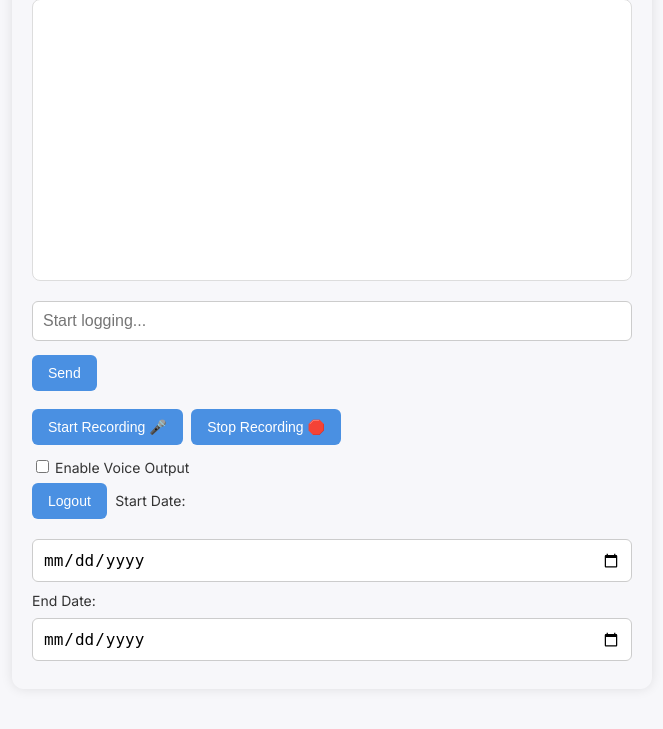
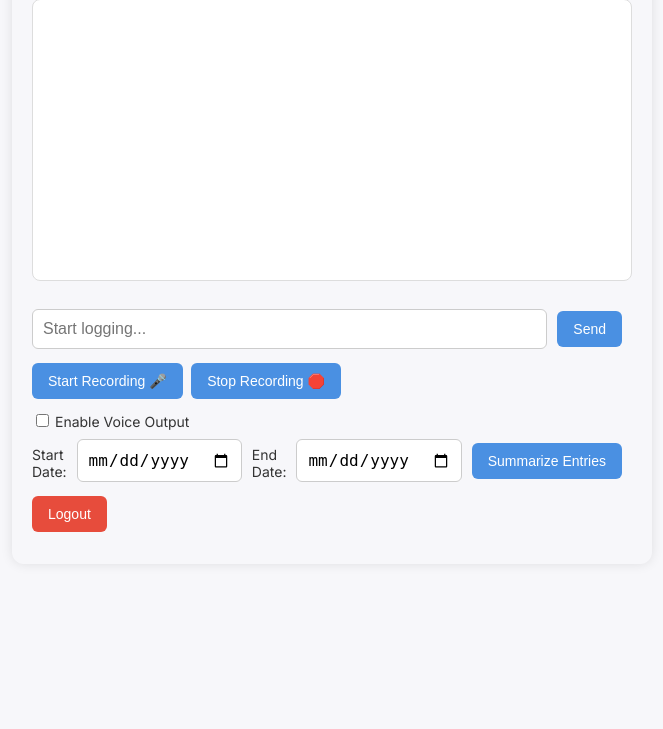
Before and after one commit to tednguyen1123/TimeScribe, a Flask app: template timescribe-flask-project/templates/index.html in a window 1280 px wide. Shown: the part 145-874 px from the top of the page, without its empty margins (308-971 px from the left). After the commit the page ends 677 px from the top, so only its background shows below. Run offline with Flask 3, Linux system fonts and the light colour scheme; the template is opened without the code that fills it, so the values that code supplies are empty.

Commit message:
UI small fixes

```diff
--- a/timescribe-flask-project/templates/index.html
+++ b/timescribe-flask-project/templates/index.html
@@ -38,7 +38,12 @@
         width: calc(100% - 22px);
         border: 1px solid #ccc;
         border-radius: 6px;
-        display: block;
+      }
+      .danger {
+        background-color: #e74c3c;
+      }
+      .danger:hover {
+        background-color: #c0392b;
       }
       button {
         padding: 10px 16px;
@@ -72,15 +77,28 @@
       #voice-output {
         margin-right: 6px;
       }
+      .inline {
+        display: flex;
+        flex-wrap: row wrap;
+        align-items: center;
+        gap: 10px;
+      }
+      .inline button {
+        text-wrap: nowrap;
+        margin: 0;
+      }
+      .inline input[type="text"] {
+        flex-grow: 1;
+      }
     </style>
   </head>
   <body>
     <h1>TimeScribe</h1>
     <div id="chat-box"></div>
     <div id="listening-box"></div>
-    <input type="text" id="user-input" placeholder="Start logging..." />
-    <button onclick="sendMessage()">Send</button><br>
-
+      <form class="inline" onsubmit="return false;">
+        <input type="text" id="user-input" placeholder="Start logging..." /><button type="submit" onclick="sendMessage()">Send</button><br>
+      </form>
     <button onclick="startRecordingLive()">Start Recording 🎤</button>
     <button onclick="stopRecordingLive()">Stop Recording 🛑</button><br>
     <input type="checkbox" id="voice-output" /><label for="voice-output">Enable Voice Output</label>
@@ -89,12 +107,16 @@
     <!--ACTION: Add Recall command-->
     <!--ACTION: Add Speak command-->
     <br>
-    <button onclick="window.location.href='/login'">Logout</button>
-    <script src="/static/script.js"></script>
 
-    <label for="date-input">Start Date:</label>
-    <input type="date" id="date-input" name="entry-date" required />
-    <label for="date-input">End Date:</label>
-    <input type="date" id="date-input" name="entry-date" required />
+    <div class="inline">
+
+      <label for="date-input">Start Date:</label>
+      <input type="date" id="date-input" name="entry-date" required />
+      <label for="date-input">End Date:</label>
+      <input type="date" id="date-input" name="entry-date" required />
+      <button onclick="summarizeEntries()">Summarize Entries</button><br>
+    </div>
+      <button onclick="window.location.href='/login'" name="logout" class="danger">Logout</button>
+      <script src="/static/script.js"></script>
   </body>
 </html>
```
